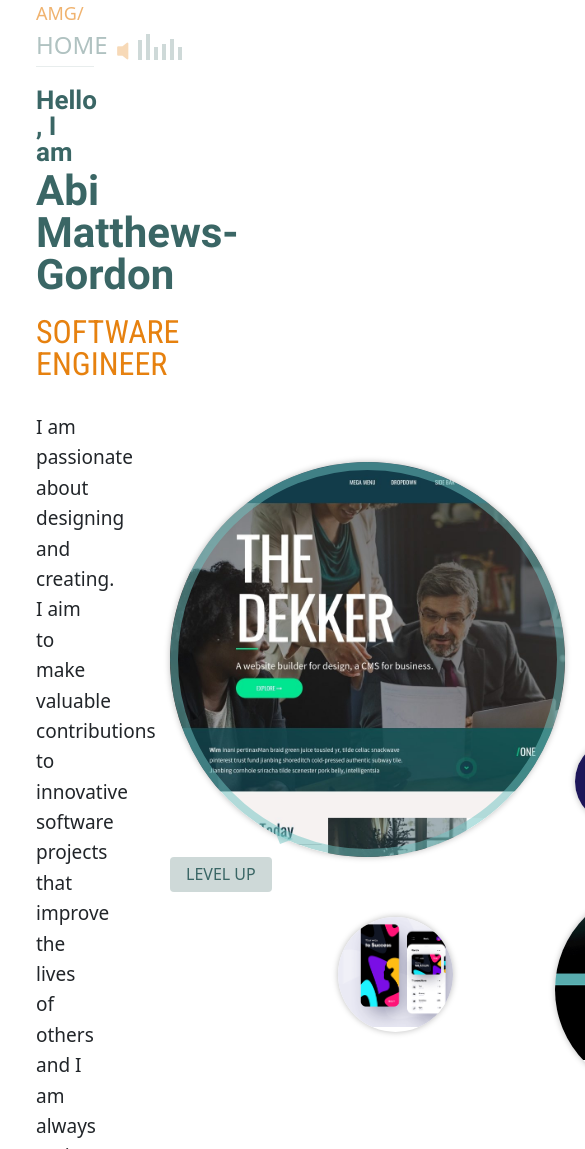
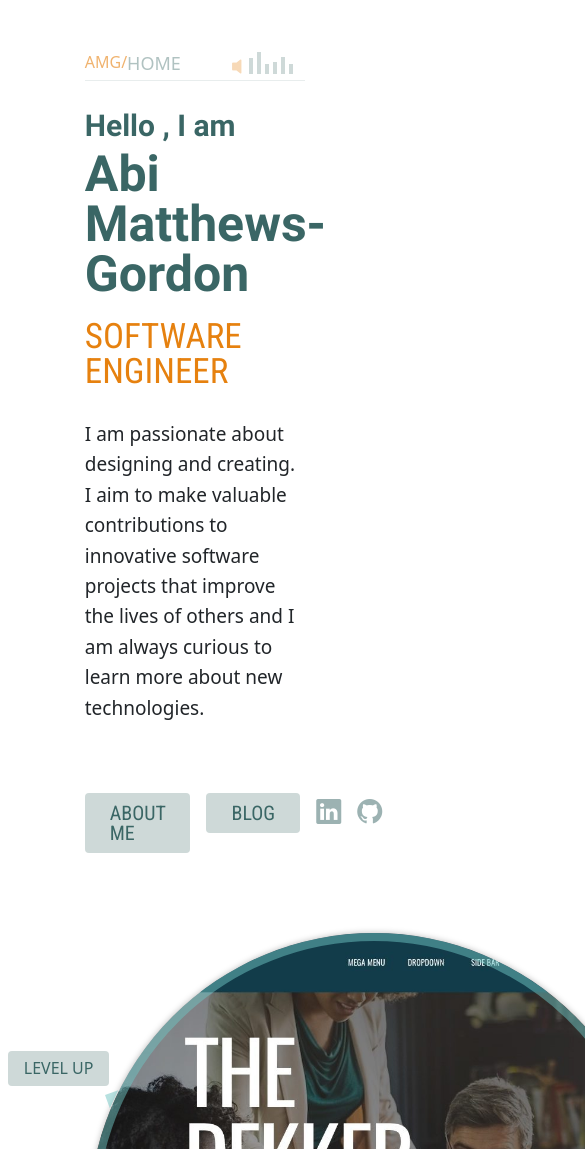
Before and after one commit to Pho3nyxX/abi-matthews-gordon-website, a website with bundled scripts: page amg-designs/index.html in a window 390 px wide. Shown: the top 1149 px of the page, 585 px wide, since content can reach past the window. Built offline with nearby package versions, Linux system fonts and the light colour scheme.

Commit message:
Home responsiveness

```diff
--- a/amg-designs/index.html
+++ b/amg-designs/index.html
@@ -15,7 +15,7 @@
 
     <div class="container-fluid">
         <div class="row align-items-center justify-content-center">
-            <div class="col-4 col-xl-5 col-xxl-4 description">
+            <div class="col-lg-12 col-xl-5 col-xxl-4 description">
                 <!-- speaker -->
                 <!-- <div class="speaker">
                     <i class="bi bi-volume-off-fill"></i>
@@ -31,8 +31,7 @@
                 </div> -->
 
                 <!-- breadcrumb -->
-                <div class="container ps-0 pe-0 ms-0 me-0">
-                    <div class="ps-0 breadcrumb-container">
+                <div class=" container ps-0 breadcrumb-container">
                     <div class="breadcrumb mb-0">
                         <a href="index.html">AMG/</a>
                         <span>Home</span>
@@ -48,7 +47,6 @@
                             <div class="volume volume-4"></div>
                             <div class="volume volume-5"></div>
                             <div class="volume volume-6"></div>
-                            </div>
                         </div>
                     </div>
                 </div>
@@ -84,7 +82,7 @@
             </div>
 
             <!-- portfolio -->
-            <div class="col-8 col-xl-7 col-xxl-5 portfolio-section">
+            <div class="col-lg-12 col-xl-7 col-xxl-6 portfolio-section">
                 <div class="portfolio-item focused">
                     <div class="image-container">
                         <a href="portfolio.html">
--- a/amg-designs/styles/styles.css
+++ b/amg-designs/styles/styles.css
@@ -60,7 +60,7 @@ body.full-page>.container-fluid>.row {
     padding-bottom: 3px;
     border-bottom: 1px solid #3a66651e;
     display: flex;
-    margin-bottom: 20px;
+    margin: 0px;
     max-width: 380px;
 
     >div {
@@ -314,6 +314,21 @@ h6.thin {
 /* --------------------------------- */
 .home-page {
 
+    .breadcrumb-container {
+        max-width: 505px;
+        margin-bottom: 30px;
+
+        .breadcrumb {
+            a {
+                font-size: 16px;
+            }
+
+            span {
+                font-size: 18px;
+            }
+        }
+    }
+
     .description {
         >* {
             max-width: 520px;
@@ -325,13 +340,13 @@ h6.thin {
         }
 
         .intro {
-            font-size: 50px;
+            font-size: 44px;
             line-height: 1;
             margin-bottom: 20px;
             color: var(--secondary-color);
 
             >span {
-                font-size: 30px;
+                font-size: 27px;
                 color: var(--secondary-color);
                 display: block;
                 margin-bottom: 5px;
@@ -339,7 +354,7 @@ h6.thin {
         }
 
         .title {
-            font-size: 40px;
+            font-size: 36px;
             color: var(--primary-color);
             margin-bottom: 32px;
             line-height: 1;
@@ -1058,18 +1073,63 @@ h6.thin {
     }
 }
 
+/* **************************MEDIA QUERIES *********************** */
+@media (max-width: 1400px) {
+    .breadcrumb-container {
+        max-width: 505px;
+        margin-bottom: 30px;
 
-/* **************************MEDIA QUERIES *********************** */
+        .breadcrumb {
+            a {
+                font-size: 16px;
+            }
 
-@media (min-width: 1400px) {
-    .breadcrumb-container{
-        max-width: 505px;
+            span {
+                font-size: 20px;
+            }
+        }
     }
-}
 
-@media (max-width: 1400px) {
-    .breadcrumb-container{
-        max-width: 505px;
+    .speaker {
+        font-size: 25px;
+
+        i {
+            line-height: 20px;
+
+            &::before {
+                line-height: 20px;
+            }
+        }
+
+        .volume-container {
+
+            .volume {
+
+                &.volume-1 {
+                    height: 16px;
+                }
+
+                &.volume-2 {
+                    height: 22px;
+                }
+
+                &.volume-3 {
+                    height: 10px;
+                }
+
+                &.volume-4 {
+                    height: 12px;
+                }
+
+                &.volume-5 {
+                    height: 17px;
+                }
+
+                &.volume-6 {
+                    height: 10px;
+                }
+            }
+        }
     }
 
     .home-page {
@@ -1168,3 +1228,130 @@ h6.thin {
         }
     }
 }
+
+@media (max-width: 1199px) {
+    .home-page {
+
+        .description {
+            padding-top: 50px;
+            max-width: 75%;
+
+            >* {
+                max-width: 1199px;
+            }
+
+            .breadcrumb-container {
+                max-width: 1199px;
+                margin-bottom: 30px;
+
+                .breadcrumb {
+                    a {
+                        font-size: 16px;
+                    }
+
+                    span {
+                        font-size: 18px;
+                    }
+                }
+            }
+
+            .name-title {
+                .intro {
+                    font-size: 50px;
+
+                    span {
+                        font-size: 30px;
+                        margin-bottom: 8px;
+                    }
+                }
+
+                .title {
+                    font-size: 35px;
+                    margin-bottom: 30px;
+                }
+            }
+
+            .details {
+                margin-bottom: 70px;
+            }
+
+            .links{
+                margin-bottom: 80px;
+            }
+        }
+
+        .portfolio-section {
+            max-width: 75%;
+
+            .portfolio-item {
+
+                .image-container {
+                    max-height: 570px;
+                    max-width: 570px;
+                }
+
+                .title {
+                    left: -81px;
+                    top: -452px;
+
+                    &::after {
+                        left: 87px;
+                        top: 34px;
+                        rotate: -245deg;
+                    }
+                }
+
+                &.focused,
+                &:hover {
+                    height: 570px;
+                    width: 570px;
+
+                    .image-container {
+                        height: 570px !important;
+                        width: 570px !important;
+                    }
+                }
+
+                &.second {
+                    left: 596px;
+                    top: 423px;
+
+                    .image-container {
+                        height: 140px;
+                        width: 140px;
+                    }
+                }
+
+                &.third {
+                    left: 590px;
+                    top: 9px;
+
+                    .image-container {
+                        height: 140px;
+                        width: 140px;
+                    }
+                }
+
+                &.fourth {
+                    left: 434px;
+                    top: 572px;
+
+                    .image-container {
+                        height: 140px;
+                        width: 140px;
+                    }
+                }
+
+                &.fifth {
+                    left: 651px;
+                    top: 215px;
+
+                    .image-container {
+                        height: 140px;
+                        width: 140px;
+                    }
+                }
+            }
+        }
+    }
+}
```
Lines whose indentation alone changed are shown as unchanged.
